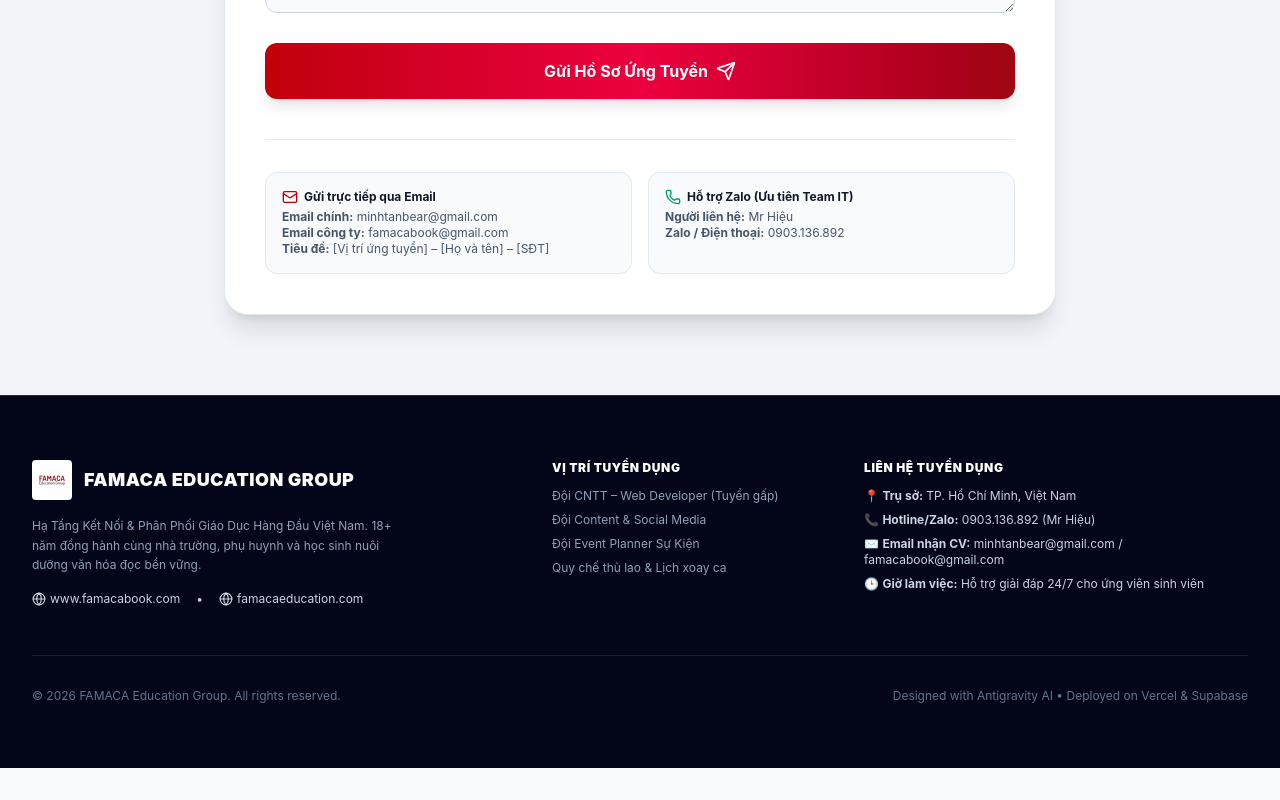
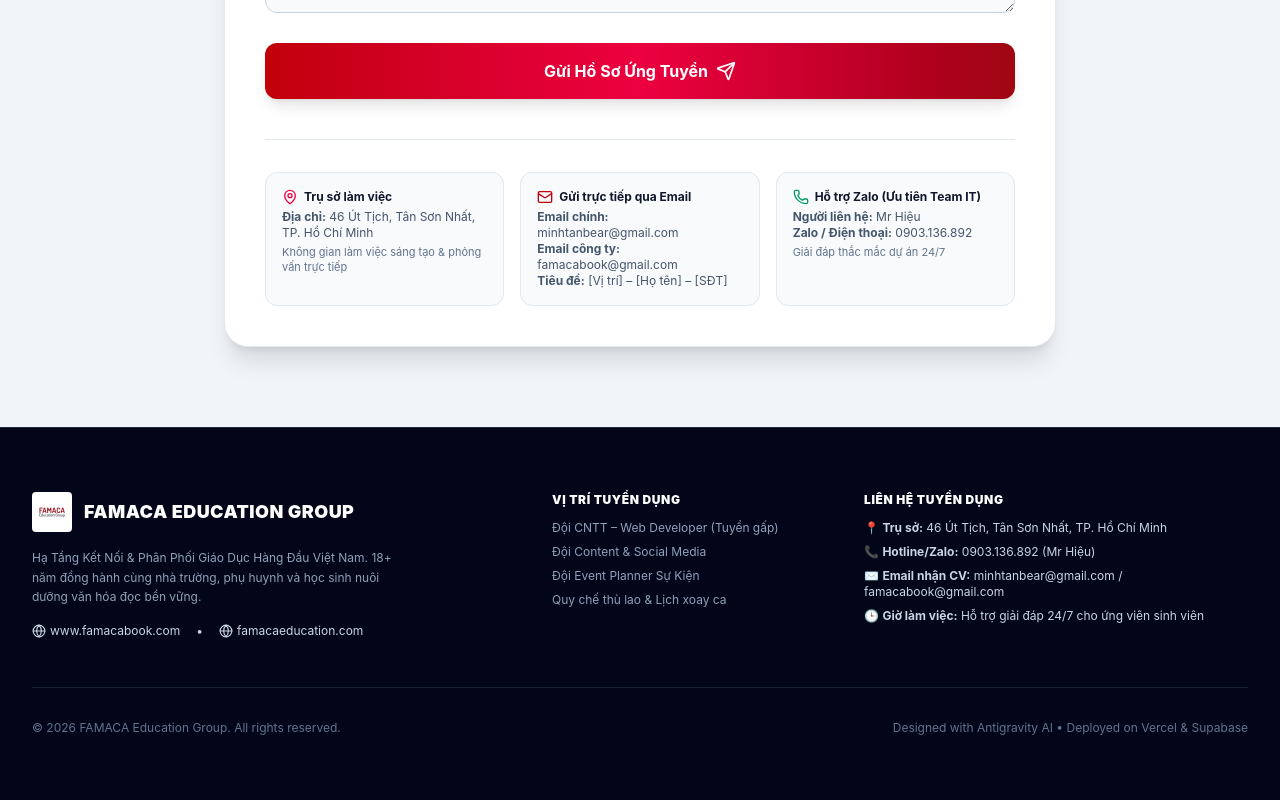
Before and after one commit to minhtanbear-code/Famaca, a React (Vite) app: page / in a window 1280 px wide. Shown: the part 5164-5964 px from the top of the page. Before the commit the page ends 5932 px from the top, so only its background shows below. Built offline with nearby package versions, Linux system fonts and the light colour scheme; no server answers.

Commit message:
feat: Cap nhat tru so lam viec 46 Ut Tich Tan Son Nhat TP Ho Chi Minh

```diff
--- a/src/App.jsx
+++ b/src/App.jsx
@@ -913,24 +913,34 @@ export default function App() {
               )}
 
               {/* Direct Contacts Info */}
-              <div className="mt-10 pt-8 border-t border-slate-200 grid grid-cols-1 md:grid-cols-2 gap-4 text-xs text-slate-600">
+              <div className="mt-10 pt-8 border-t border-slate-200 grid grid-cols-1 md:grid-cols-3 gap-4 text-xs text-slate-600">
                 <div className="bg-slate-50 p-4 rounded-xl border border-slate-200">
                   <div className="font-bold text-slate-900 mb-1 flex items-center gap-1.5">
-                    <Mail className="w-4 h-4 text-red-700" />
+                    <MapPin className="w-4 h-4 text-rose-600 shrink-0" />
+                    <span>Trụ sở làm việc</span>
+                  </div>
+                  <p><strong>Địa chỉ:</strong> 46 Út Tịch, Tân Sơn Nhất, TP. Hồ Chí Minh</p>
+                  <p className="text-[11px] text-slate-500 mt-1">Không gian làm việc sáng tạo & phỏng vấn trực tiếp</p>
+                </div>
+
+                <div className="bg-slate-50 p-4 rounded-xl border border-slate-200">
+                  <div className="font-bold text-slate-900 mb-1 flex items-center gap-1.5">
+                    <Mail className="w-4 h-4 text-red-700 shrink-0" />
                     <span>Gửi trực tiếp qua Email</span>
                   </div>
                   <p><strong>Email chính:</strong> minhtanbear@gmail.com</p>
                   <p><strong>Email công ty:</strong> famacabook@gmail.com</p>
-                  <p><strong>Tiêu đề:</strong> [Vị trí ứng tuyển] – [Họ và tên] – [SĐT]</p>
+                  <p><strong>Tiêu đề:</strong> [Vị trí] – [Họ tên] – [SĐT]</p>
                 </div>
 
                 <div className="bg-slate-50 p-4 rounded-xl border border-slate-200">
                   <div className="font-bold text-slate-900 mb-1 flex items-center gap-1.5">
-                    <Phone className="w-4 h-4 text-emerald-600" />
+                    <Phone className="w-4 h-4 text-emerald-600 shrink-0" />
                     <span>Hỗ trợ Zalo (Ưu tiên Team IT)</span>
                   </div>
                   <p><strong>Người liên hệ:</strong> Mr Hiệu</p>
                   <p><strong>Zalo / Điện thoại:</strong> 0903.136.892</p>
+                  <p className="text-[11px] text-slate-500 mt-1">Giải đáp thắc mắc dự án 24/7</p>
                 </div>
               </div>
 
@@ -986,7 +996,7 @@ export default function App() {
             <div className="md:col-span-4 space-y-3">
               <h4 className="text-xs font-black uppercase tracking-wider text-white">Liên Hệ Tuyển Dụng</h4>
               <div className="space-y-2 text-xs text-slate-300">
-                <p>📍 <strong>Trụ sở:</strong> TP. Hồ Chí Minh, Việt Nam</p>
+                <p>📍 <strong>Trụ sở:</strong> 46 Út Tịch, Tân Sơn Nhất, TP. Hồ Chí Minh</p>
                 <p>📞 <strong>Hotline/Zalo:</strong> 0903.136.892 (Mr Hiệu)</p>
                 <p>✉️ <strong>Email nhận CV:</strong> minhtanbear@gmail.com / famacabook@gmail.com</p>
                 <p>🕒 <strong>Giờ làm việc:</strong> Hỗ trợ giải đáp 24/7 cho ứng viên sinh viên</p>
```
